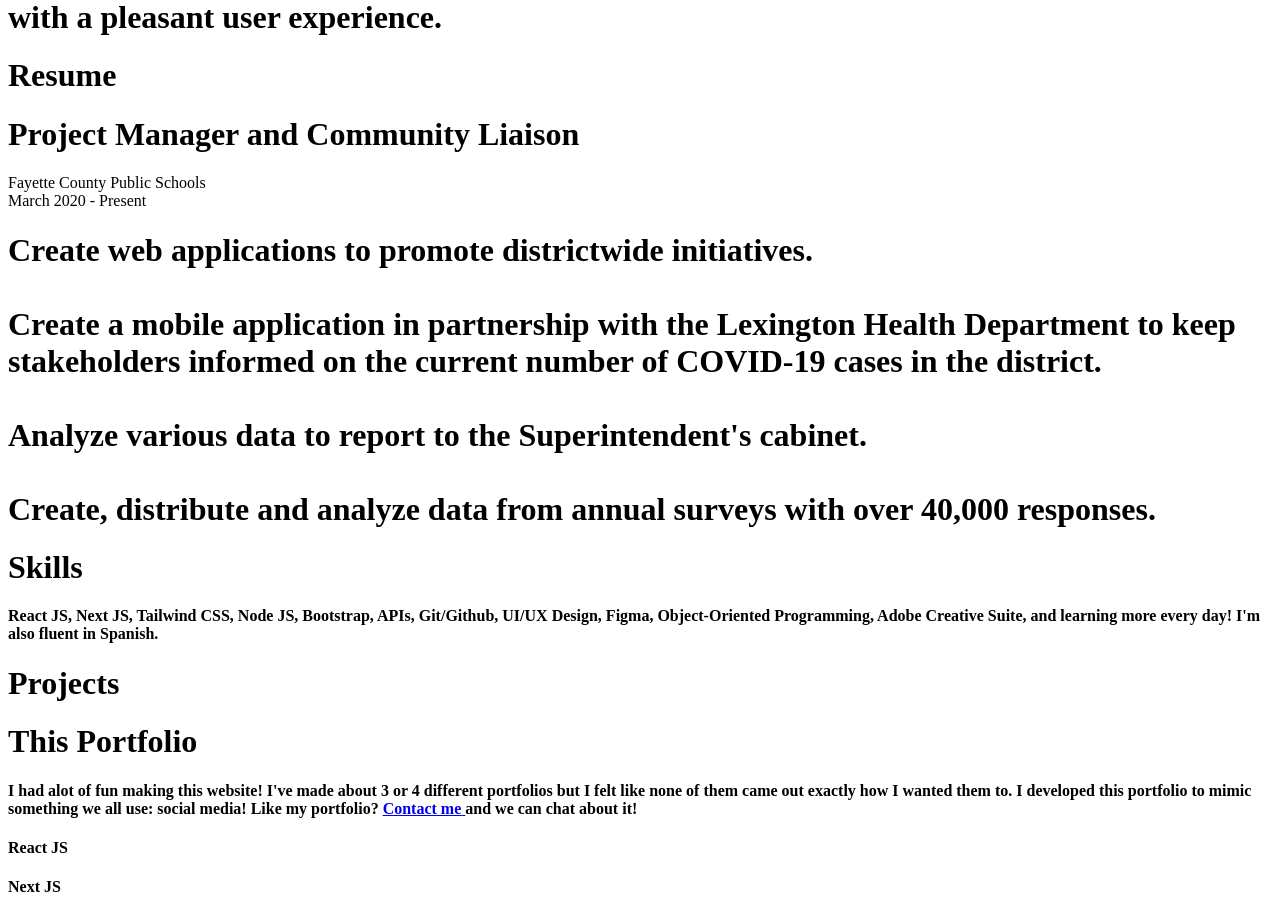
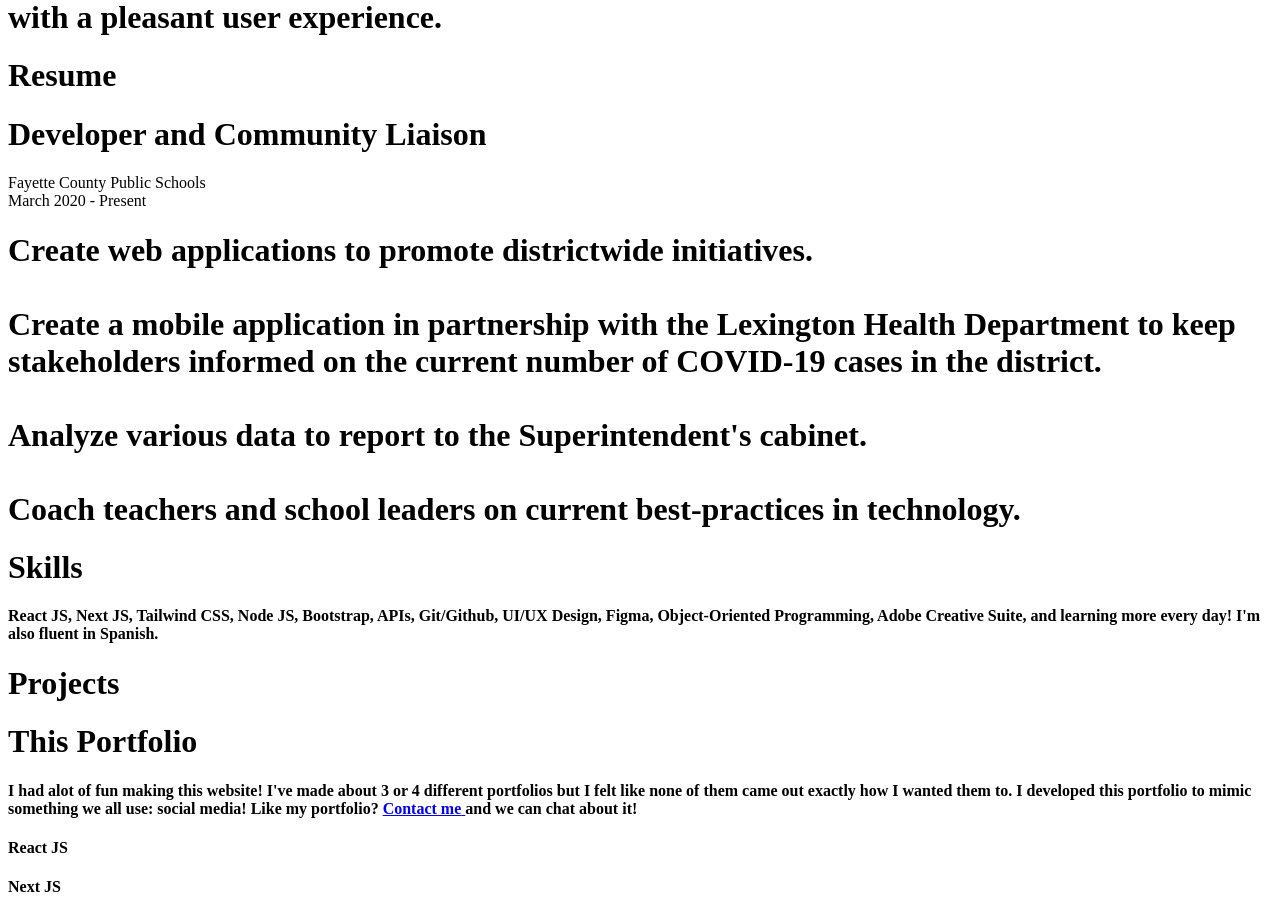
Before and after one commit to rhomanjames/Rhoman, a Next.js app: page / in a window 1280 px wide. Shown: the part 5293-6206 px from the top of the page. Built offline with nearby package versions, Linux system fonts and the light colour scheme.

Commit message:
resume corrected

```diff
--- a/components/Resume.js
+++ b/components/Resume.js
@@ -17,9 +17,9 @@ function Resume() {
             <div className="w-full p-4 ">
                 {/*Content Text*/}
                 <div className="flex mb-4 lg:p-0 p-4 space-y-3 flex-col text-left">
-                    <h1 id="text" className="text-lg md:text-xl font-bold italic"> Project Manager and Community Liaison</h1>
+                    <h1 id="text" className="text-lg md:text-xl font-bold italic"> Developer and Community Liaison</h1>
                     <p id="text" className="text-sm md:text-md italic"> Fayette County Public Schools<br /> March 2020 - Present </p>
-                    <h1 className="text-md md:text-lg font-semibold">Create web applications to promote districtwide initiatives.<br /> <br /> Create a mobile application in partnership with the Lexington Health Department to keep stakeholders informed on the current number of COVID-19 cases in the district. <br /> <br /> Analyze various data to report to the Superintendent's cabinet. <br /> <br /> Create, distribute and analyze data from annual surveys with over 40,000 responses. <br /> </h1>
+                    <h1 className="text-md md:text-lg font-semibold">Create web applications to promote districtwide initiatives.<br /> <br /> Create a mobile application in partnership with the Lexington Health Department to keep stakeholders informed on the current number of COVID-19 cases in the district. <br /> <br /> Analyze various data to report to the Superintendent's cabinet. <br /> <br />Coach teachers and school leaders on current best-practices in technology.<br /> </h1>
                 </div>
                 <div>
                     <h1 className="text-lg border-t-2 pt-4 pb-4 md:text-xl font-bold italic">Skills</h1>
```
